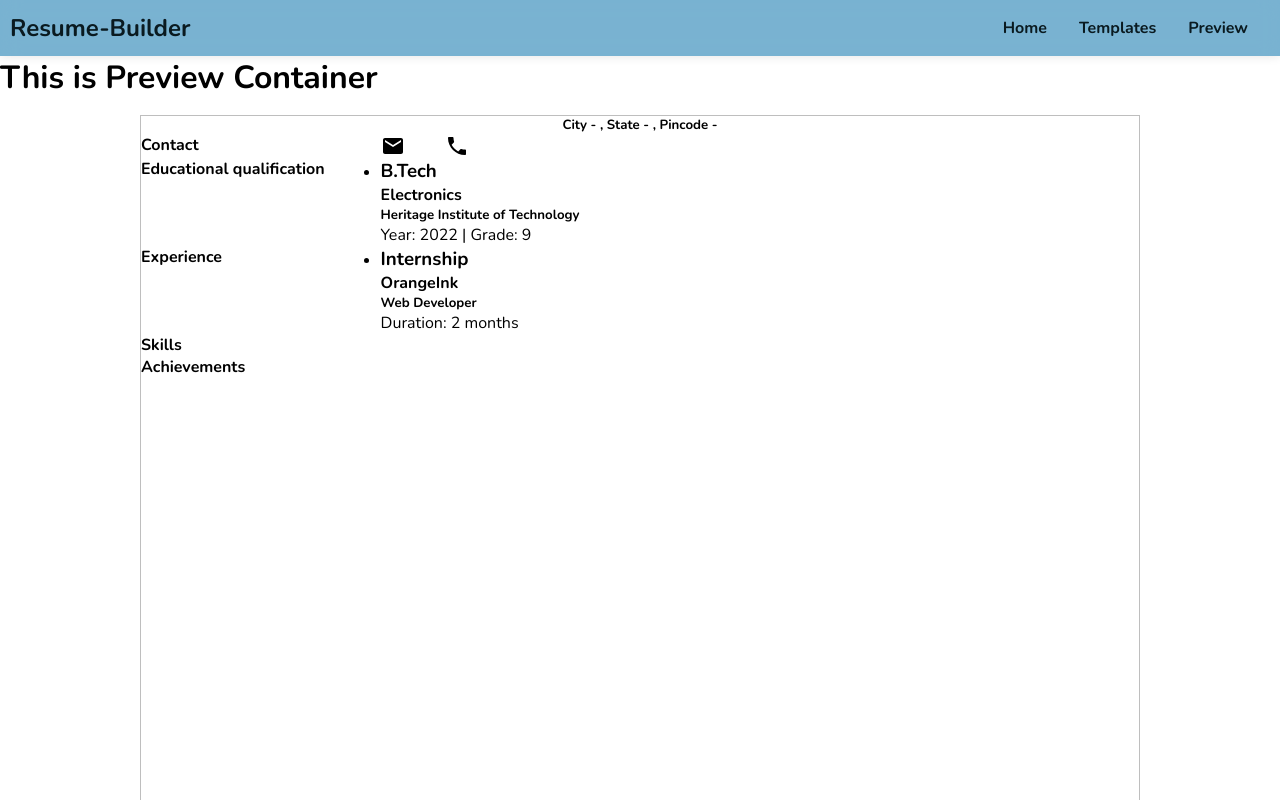
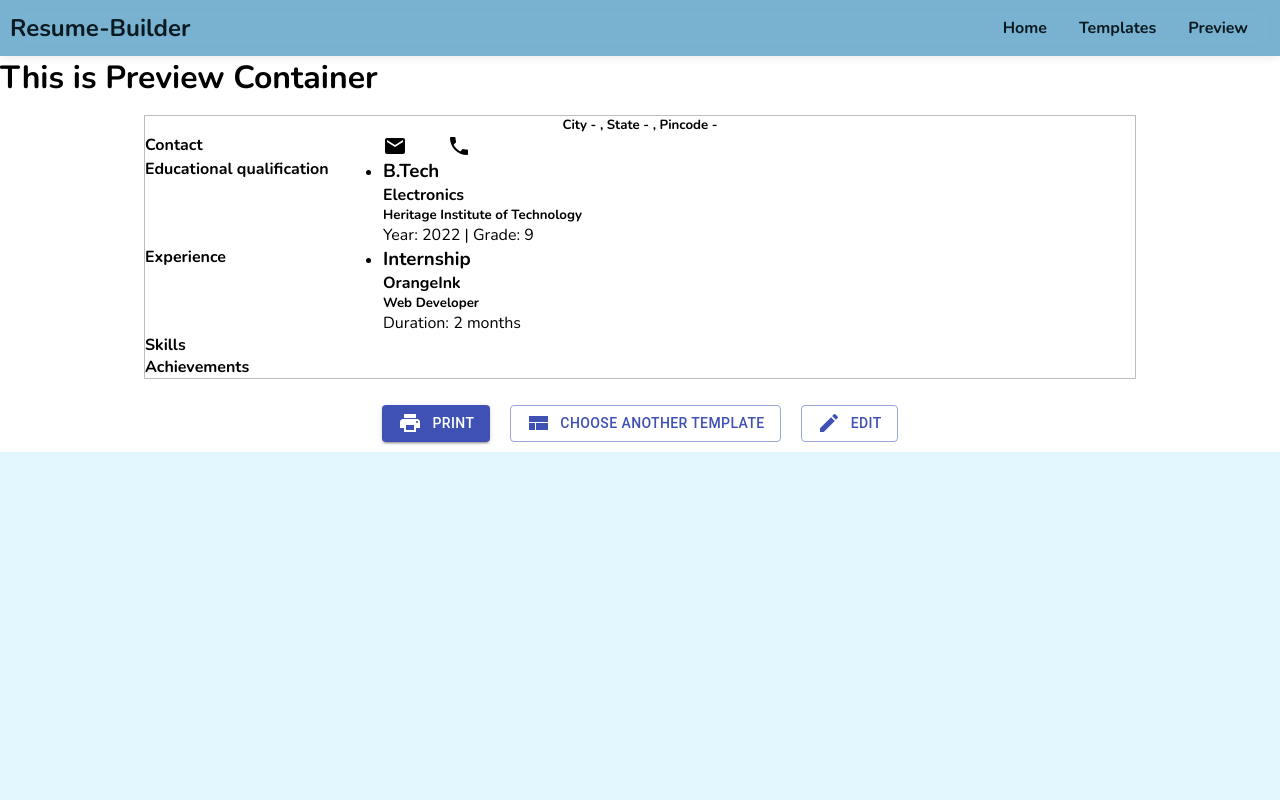
Before and after one commit to SBhattacharya45/resume-builder, a React (Create React App) app: page /preview in a window 1280 px wide. Shown: the top 800 px of the page. Built offline with nearby package versions, Linux system fonts and the light colour scheme.

Commit message:
made page element a4 ratio

```diff
--- a/src/components/Page/Page.css
+++ b/src/components/Page/Page.css
@@ -1,6 +1,6 @@
 .page{
-    height: 1000px ;
-    width: 1000px;
+    height: auto ;
+    width: 62rem;
     margin-left: auto;
     margin-right: auto;
     border: 1px solid rgb(190, 190, 190);
```
